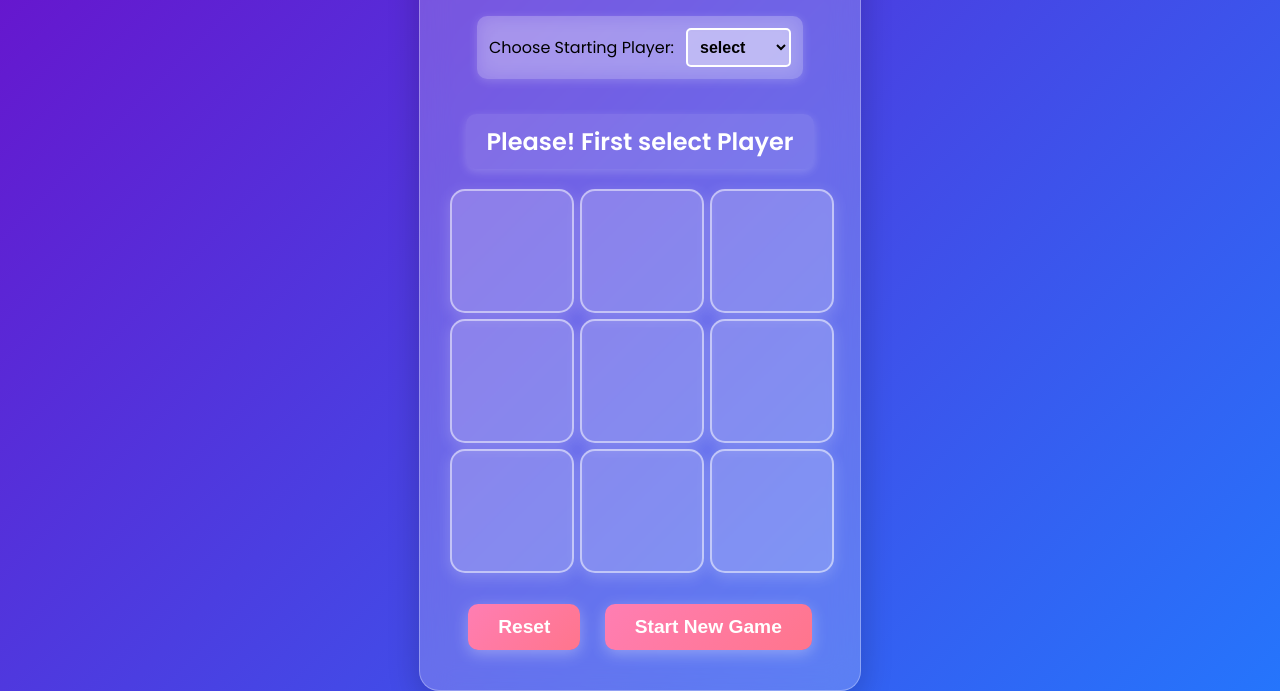
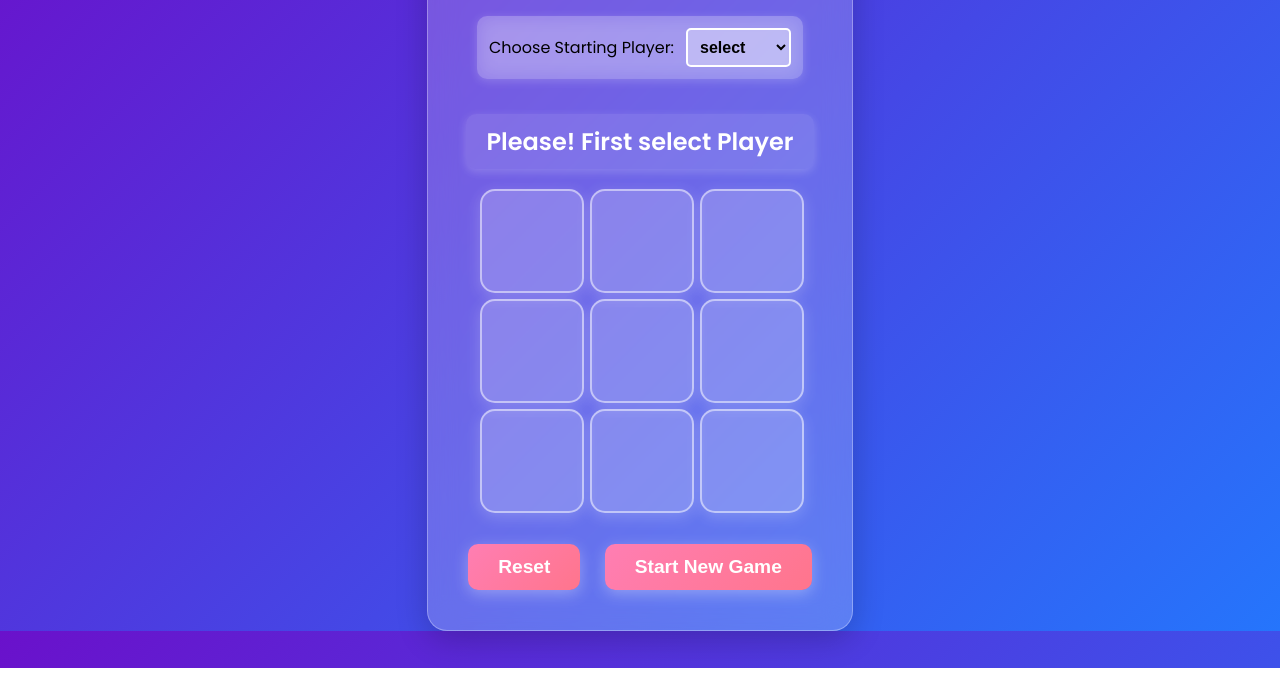
Before and after one commit to Banti577/tic-tac-toe-HTML, a plain HTML site: page index.html in a window 1280 px wide. Shown: the part 132-823 px from the top of the page. After the commit the page ends 800 px from the top, so only its background shows below. Drawn offline with Linux system fonts and the light colour scheme.

Commit message:
Update style.css

```diff
--- a/style.css
+++ b/style.css
@@ -67,15 +67,15 @@ h1 {
 
 .board {
     display: grid;
-    grid-template-columns: repeat(3, 120px);
-    grid-template-rows: repeat(3, 120px);
+    grid-template-columns: repeat(3, 100px);
+    grid-template-rows: repeat(3, 100px);
     gap: 10px;
     margin-top: 20px;
 }
 
 .cell {
-    width: 120px;
-    height: 120px;
+    width: 100px;
+    height: 100px;
     background: rgba(255, 255, 255, 0.2);
     border-radius: 15px;
     border: 2px solid rgba(255, 255, 255, 0.5);
```
